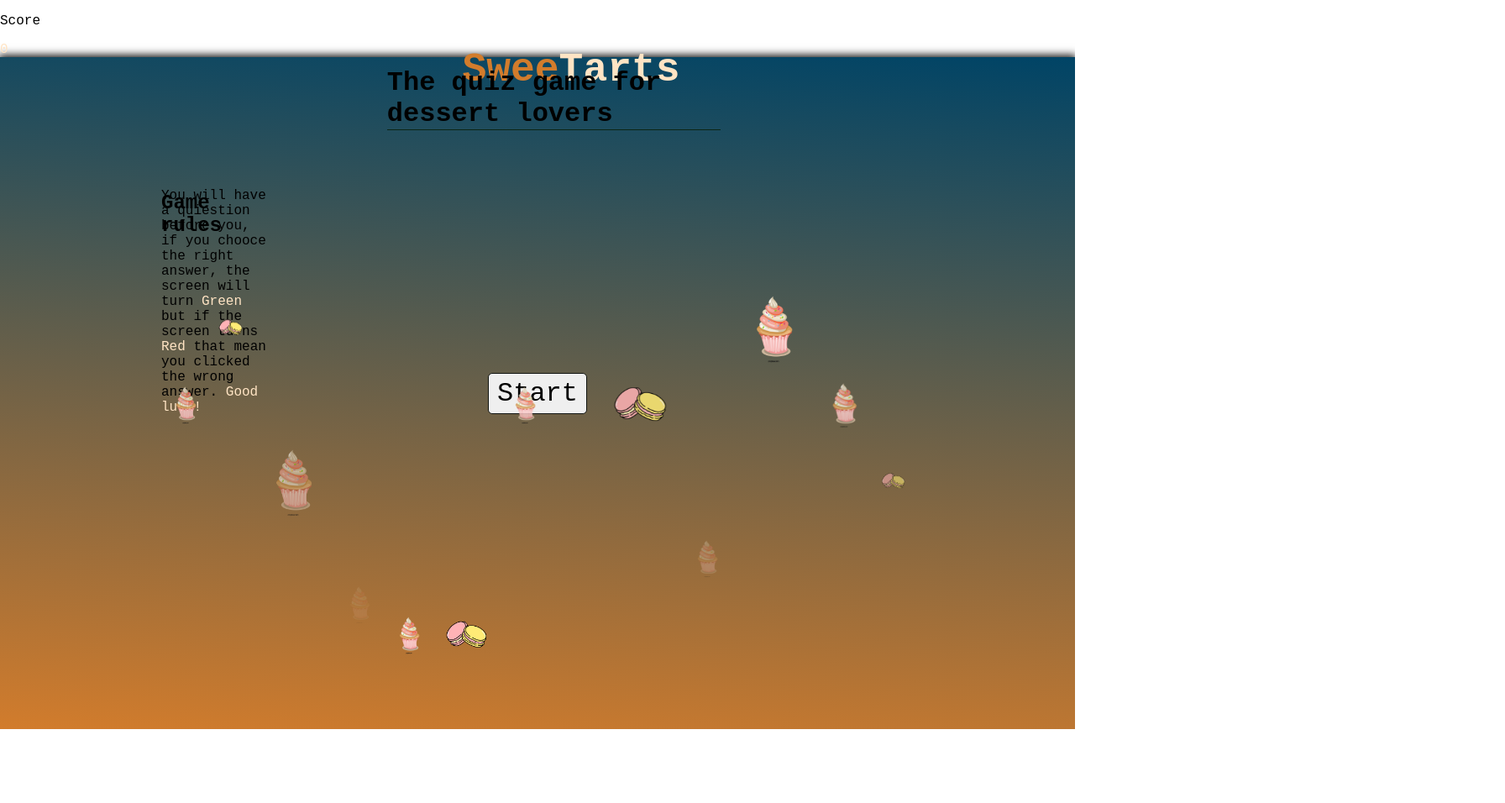
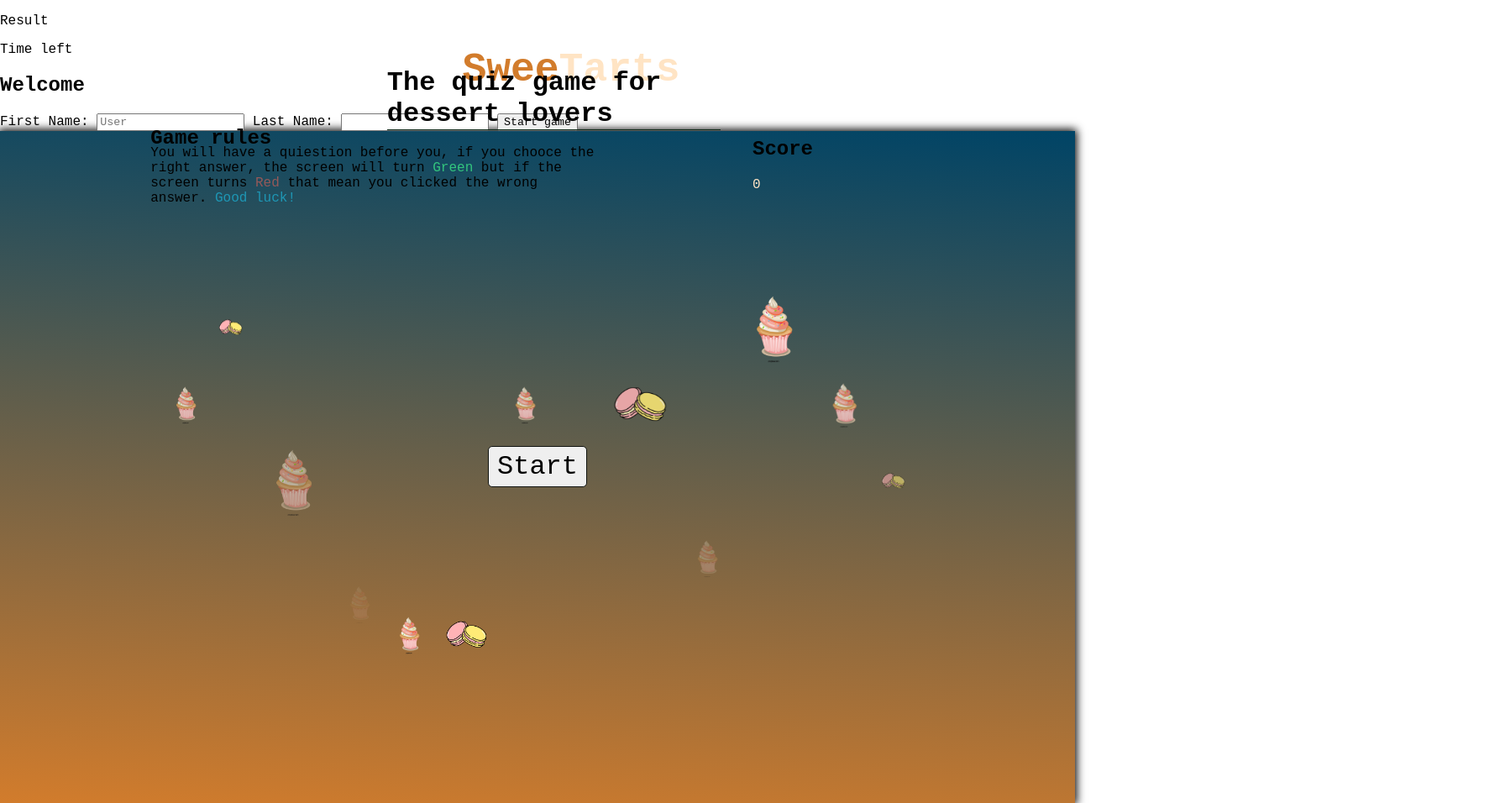
Before and after one commit to JoseParra28/TIC-TAC-TOE, a plain HTML site: page index.html in a window 1280 px wide. Shown: the whole page at 84% size, 1792 px wide, since content can reach past the window. Before the commit the page ends 868 px from the top, so only its background shows below. Drawn offline with nearby package versions, Linux system fonts and the light colour scheme.

Commit message:
add log in form

```diff
--- a/assets/style.css
+++ b/assets/style.css
@@ -104,16 +104,40 @@ body.correct {
 .rules {
     position: absolute;
     width: 40%;
-    padding: 15% 15%;
+    padding: 9% 14%;
+
 }
 .rules-text {
     position: absolute;
-    width: 40%;
-    padding: 15% 15%;
+    width: 70%;
+    padding: 11% 14%;
+    display: ;
 }
+.rules-text:hover {
+
+
+}
+#green {
+    color: #33c57e;
+}
+#red {
+    color: #945959;
+}
+#good-luck {
+    font-size: 1.em;
+    color: rgb(30, 151, 181) ;
+}
+.score {
+    position: absolute;
+    width: 50%;
+    padding: 10% 70%;
+}
+
+/*Background Animation*/
 .cupcake img {
     width: 50px;
     animation: cupcake 7s linear infinite;
+    z-index: 2;
 }
 .cupcake {
     margin:-25%;
--- a/index.html
+++ b/index.html
@@ -15,16 +15,33 @@
     <section class="game-section">
         <h1 class="header">Swee<span>Tarts</span></h1>
         <p class="text">The quiz game for dessert lovers</p>
-       <div> <h2 class="rules">Game rules</h2>
+       <div>
+        <h2 class="rules">Game rules</h2>
         <p class="rules-text">You will have a quiestion before you, if you chooce the right answer, the screen will turn <span id="green">Green</span> but if the screen turns <span id="red">Red</span> that mean you clicked the wrong answer. <span id="good-luck">Good luck!</span></p>
         </div>
         <div>
             <div class="score">
-                <p class="score-label">Score</p>
+                <h2 class="score-label">Score</h2>
                 <span class="your-score">0</span>
                 <span></span>
             </div>
+            <div>
+                <p class="result">Result</p>
+                <p class="timer">Time left</p>
+            </div>
         </div>
+        <section id="form">
+            <form action="https://8000-joseparra28-quizgame-r2fkt8qsqup.ws-eu70.gitpod.io/" method="GET" id="local">
+                <h2>Welcome</h2>
+                <label for="fname">First Name:</label>
+                <input type="text" id="fname" class="input" name="first_name" placeholder="User" maxlength="7">
+                <label for="lname">Last Name:</label>
+                <input type="text" id="lname" class="input" name="last_name">
+                <input type="submit" value="Start game" id="join" onsubmit="showGame()">
+
+
+            </form>
+        </section>
 
 
 
```
